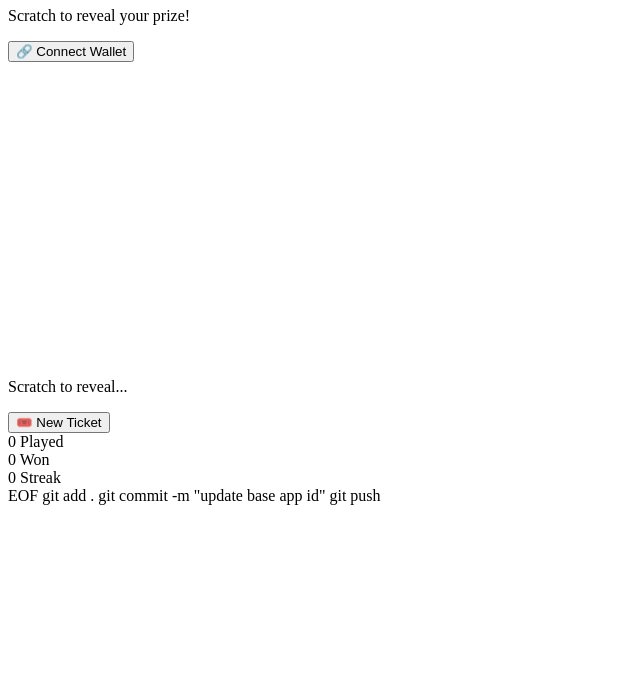
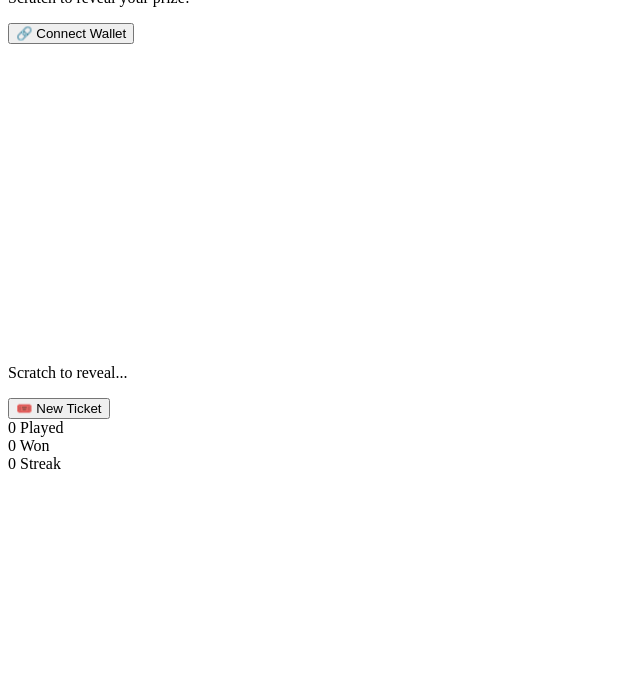
Before and after one commit to Tunahankoc1/ScratchWin, a website with bundled scripts: page index.html in a window 1280 px wide. Shown: the part 118-800 px from the top of the page, without its empty margins (0-640 px from the left). Built offline with nearby package versions, Linux system fonts and the light colour scheme.

Commit message:
Update index.html

```diff
--- a/index.html
+++ b/index.html
@@ -1,4 +1,3 @@
-cat > ~/scratch-win/index.html << 'EOF'
 <!DOCTYPE html>
 <html lang="en">
 <head>
@@ -56,10 +55,7 @@ cat > ~/scratch-win/index.html << 'EOF'
             </div>
         </div>
     </div>
+
     <script type="module" src="game.js"></script>
 </body>
 </html>
-EOF
-git add .
-git commit -m "update base app id"
-git push
```
Lines whose indentation alone changed are shown as unchanged.
